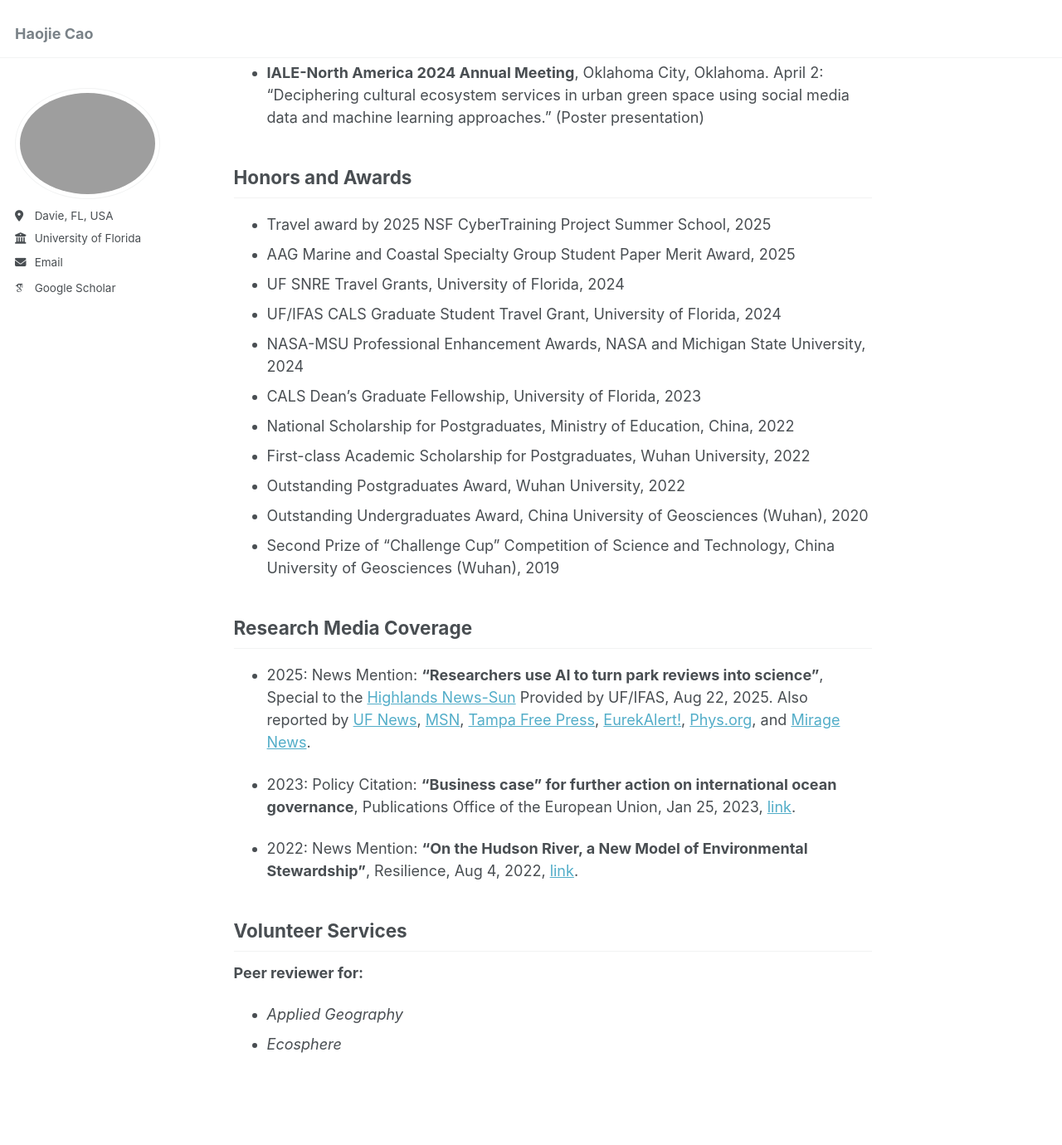
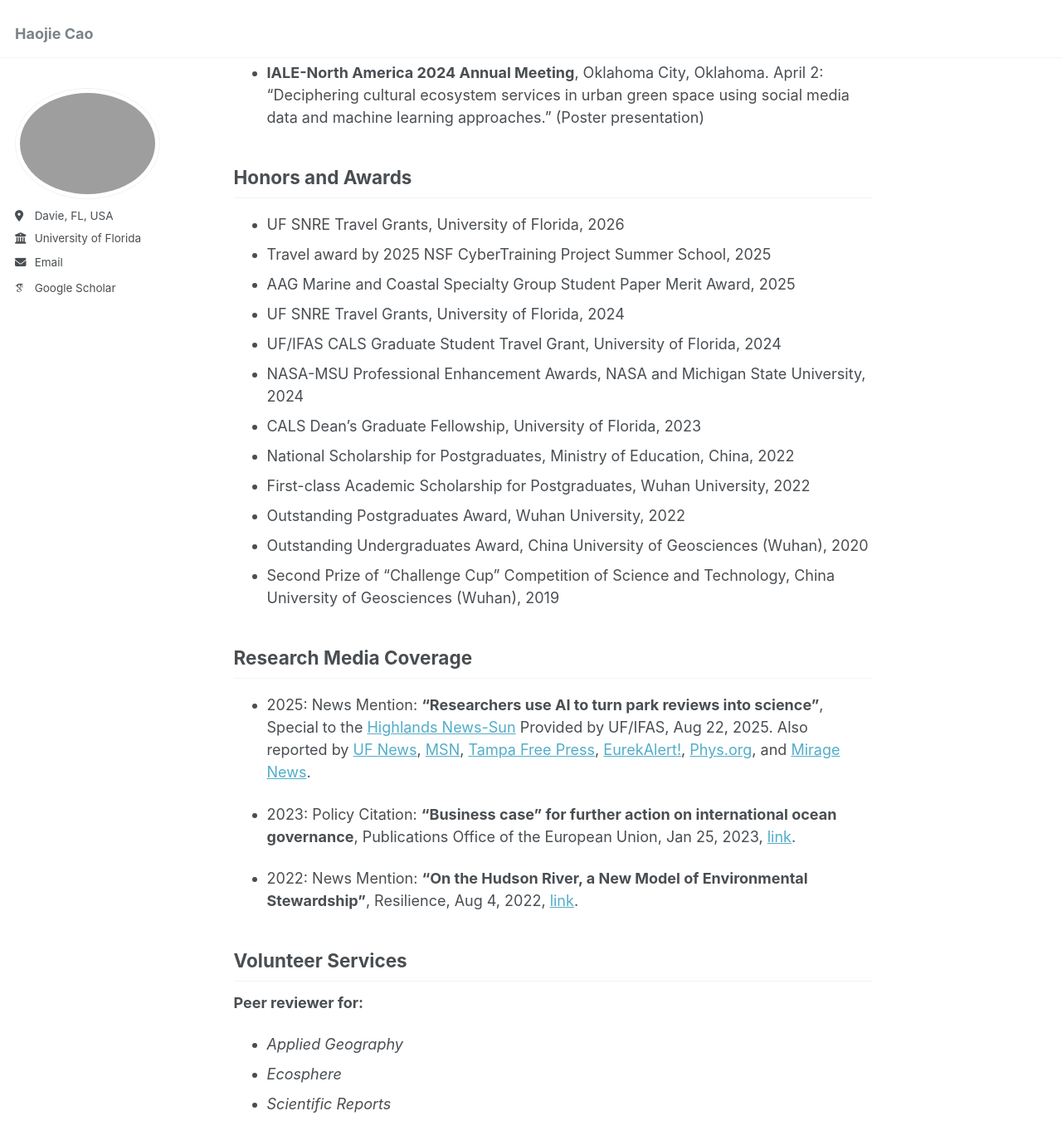
Before and after one commit to haojiecao42/haojiecao42.github.io, a Jekyll site: the page built from _pages/about.md, in a window 1280 px wide and 1400 px high, scrolled down 2427 px. Shown: the top 1380 px of the window at 83% size. Built offline with Jekyll 4.4.1, drawn with Linux system fonts in a browser that asks for light colours; some web fonts are replaced.

Commit message:
Update about.md

```diff
--- a/_pages/about.md
+++ b/_pages/about.md
@@ -75,6 +75,7 @@ Zhang, J., Luo, Y., **Cao, H.** and Su, S.<br>
 * **IALE-North America 2024 Annual Meeting**, Oklahoma City, Oklahoma. April 2: “Deciphering cultural ecosystem services in urban green space using social media data and machine learning approaches.” (Poster presentation)<br>
 
 ## Honors and Awards
+* UF SNRE Travel Grants, University of Florida, 2026
 * Travel award by 2025 NSF CyberTraining Project Summer School, 2025
 * AAG Marine and Coastal Specialty Group Student Paper Merit Award, 2025
 * UF SNRE Travel Grants, University of Florida, 2024
@@ -98,3 +99,4 @@ Zhang, J., Luo, Y., **Cao, H.** and Su, S.<br>
 **Peer reviewer for:**
 * *Applied Geography*
 * *Ecosphere*
+* *Scientific Reports*
```
